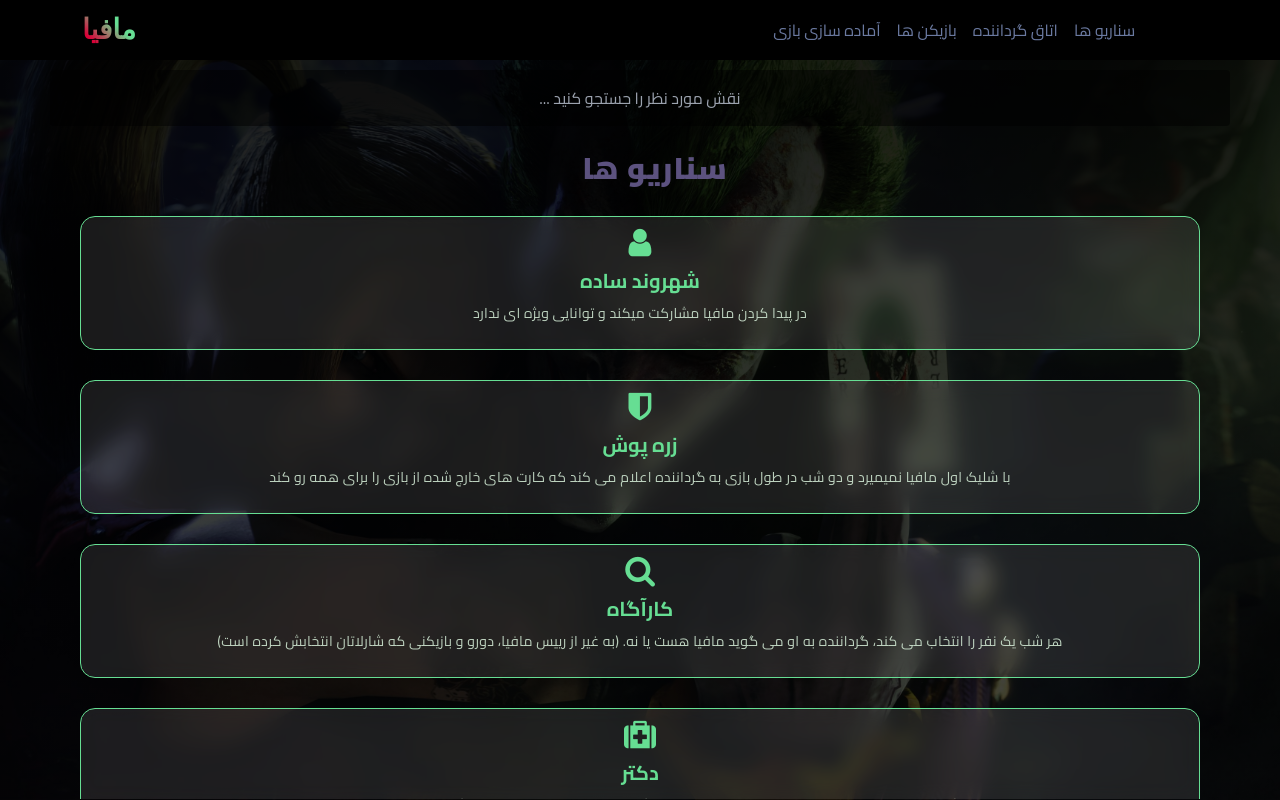
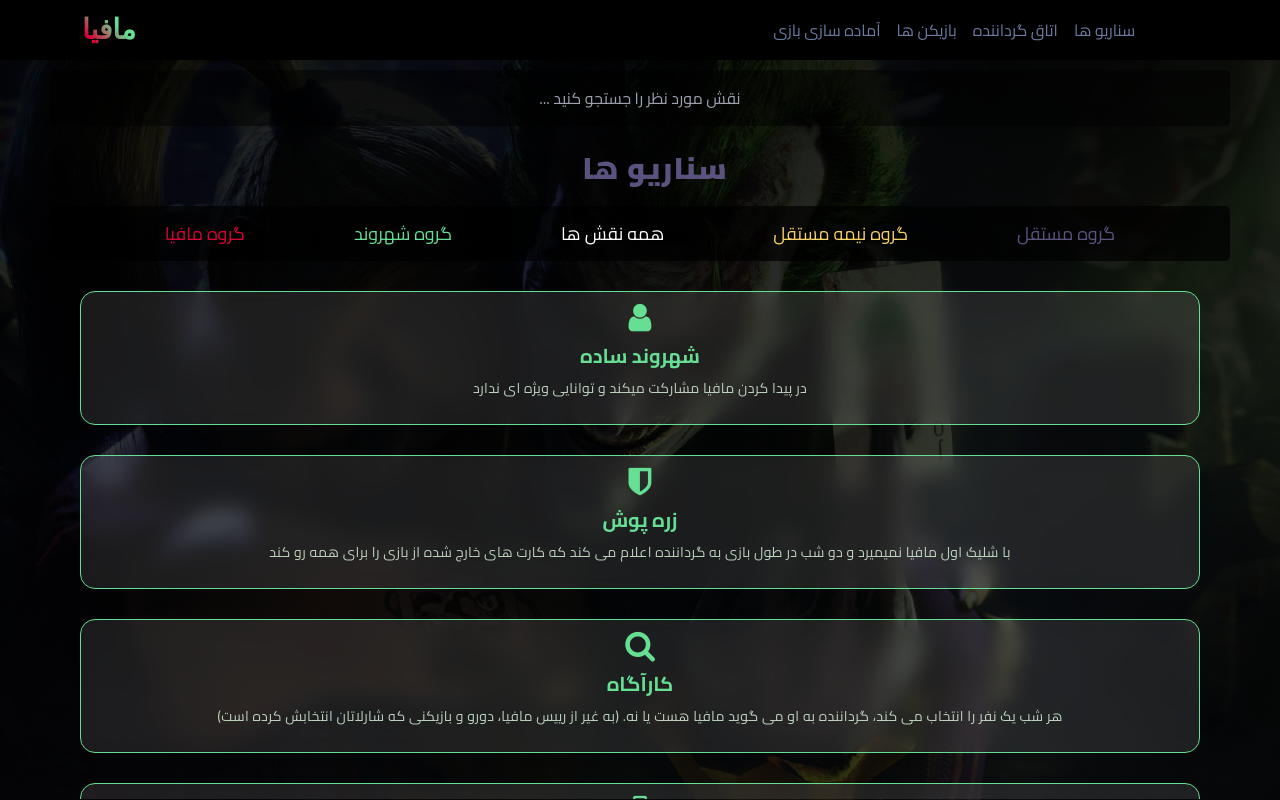
Before and after one commit to alirezazahiri/Shabhaye-Mafia, a React (Create React App) app: page /senario in a window 1280 px wide. Built offline with nearby package versions, Linux system fonts and the light colour scheme; a web font is replaced by a local one.

Commit message:
Senario Filter Buttons Added :100:

```diff
--- a/src/components/Senario.jsx
+++ b/src/components/Senario.jsx
@@ -9,6 +9,7 @@ class Senario extends Component {
     fields: {
       role: "",
     },
+    type: "all",
   };
 
   getCharacter = (idx) => {
@@ -20,6 +21,11 @@ class Senario extends Component {
     const changeFields = this.state.fields;
     changeFields[name] = e.target.value;
     this.setState({ fields: changeFields });
+  };
+
+  handleChangeType = (e) => {
+    const type = e.target.name;
+    this.setState({ type });
   };
 
   render() {
@@ -34,16 +40,46 @@ class Senario extends Component {
           onChange={this.handleChange}
         />
         <Title>سناریو ها</Title>
+        <FilterContainer>
+          <button id="mafia" onClick={this.handleChangeType} name="mafia">
+            گروه مافیا
+          </button>
+          <button id="citizen" onClick={this.handleChangeType} name="citizen">
+            گروه شهروند
+          </button>
+          <button id="all" onClick={this.handleChangeType} name="all">
+            همه نقش ها
+          </button>
+          <button
+            id="mid-independent"
+            onClick={this.handleChangeType}
+            name="mid-independent"
+          >
+            گروه نیمه مستقل
+          </button>
+          <button
+            id="independent"
+            onClick={this.handleChangeType}
+            name="independent"
+          >
+            گروه مستقل
+          </button>
+        </FilterContainer>
         {characters
           .filter((character) => {
-            const idx = characters.indexOf(character)
+            const idx = characters.indexOf(character);
             return character[names[idx]].title
               .trim()
               .toLowerCase()
               .includes(this.state.fields.role.trim().toLowerCase());
           })
+          .filter((character) => {
+            const idx = characters.indexOf(character);
+            const { type } = { ...this.state };
+            return type === "all" ? true : character[names[idx]].type === type;
+          })
           .map((character) => {
-            const idx = characters.indexOf(character)
+            const idx = characters.indexOf(character);
             const char = this.getCharacter(idx);
             return (
               <Card
@@ -79,4 +115,57 @@ const Input = styled.input`
   text-align: center;
 `;
 
+const FilterContainer = styled.div`
+  margin-top: 20px;
+  display: flex;
+  flex-direction: row;
+  justify-content: space-evenly;
+  background: rgba(0, 0, 0, 0.7);
+  padding: 10px;
+  text-align: center;
+  border-radius: 5px;
+  button {
+    border-radius: 5px;
+    font-family: "Cairo", sans-serif;
+    transition: all 0.3s;
+    padding: 4px;
+    font-size: 18px;
+    &:hover {
+      background: rgba(62, 44, 65, 0.4);
+      border-radius: 10px;
+    }
+    &:active {
+      background: rgba(62, 44, 65, 0.4);
+    }
+    &:focus {
+      background: rgba(62, 44, 65, 0.4);
+    }
+    &:after {
+      background: rgba(62, 44, 65, 0.4);
+    }
+    @media only screen and (max-width: 600px) {
+      font-size: 10px;
+    }
+  }
+  #mafia {
+    color: #da0037;
+  }
+
+  #citizen {
+    color: #66de93;
+  }
+
+  #mid-independent {
+    color: #f6d167;
+  }
+
+  #independent {
+    color: #5c527f;
+  }
+
+  #all {
+    color: white;
+  }
+`;
+
 export default Senario;
```
